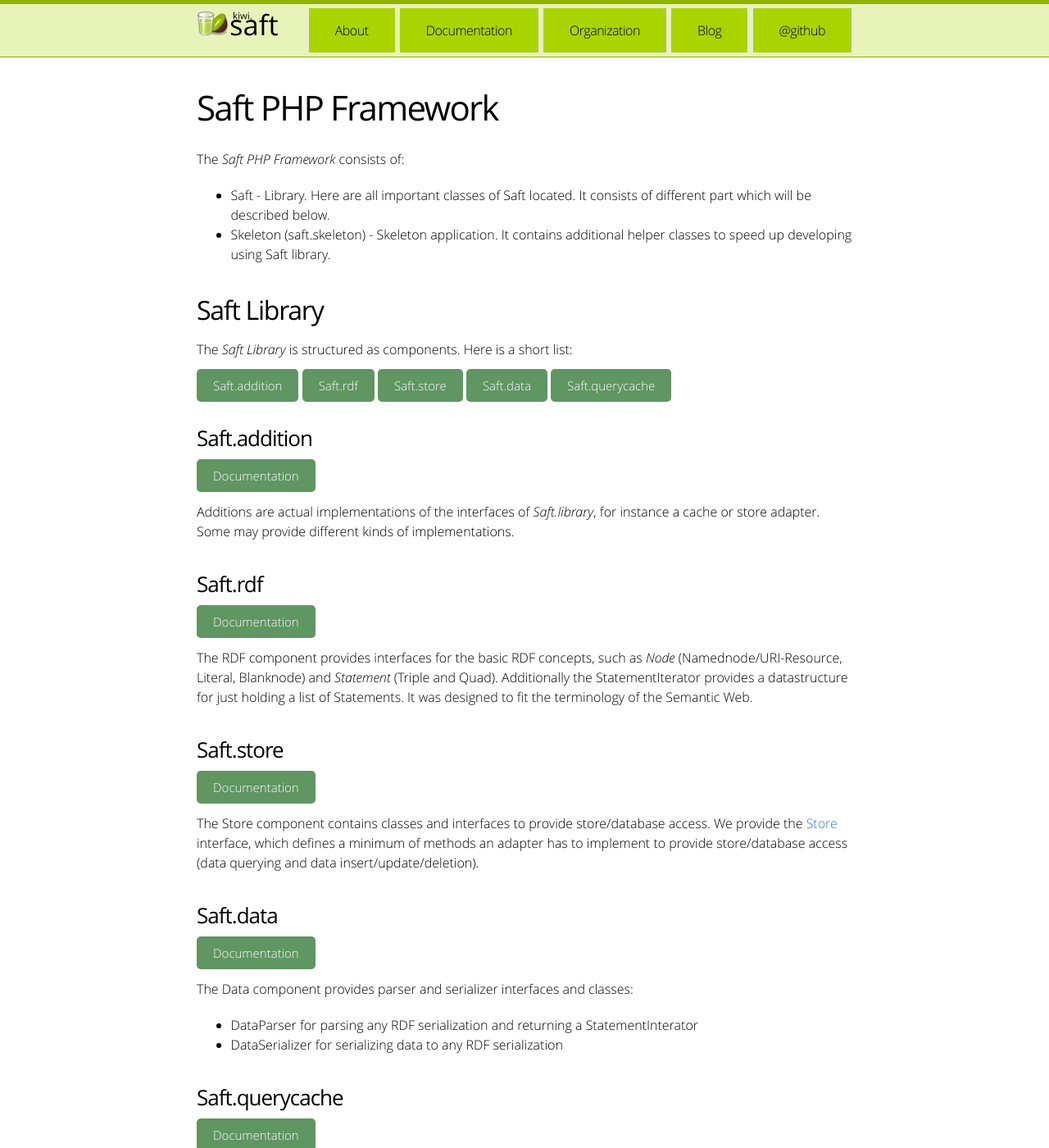
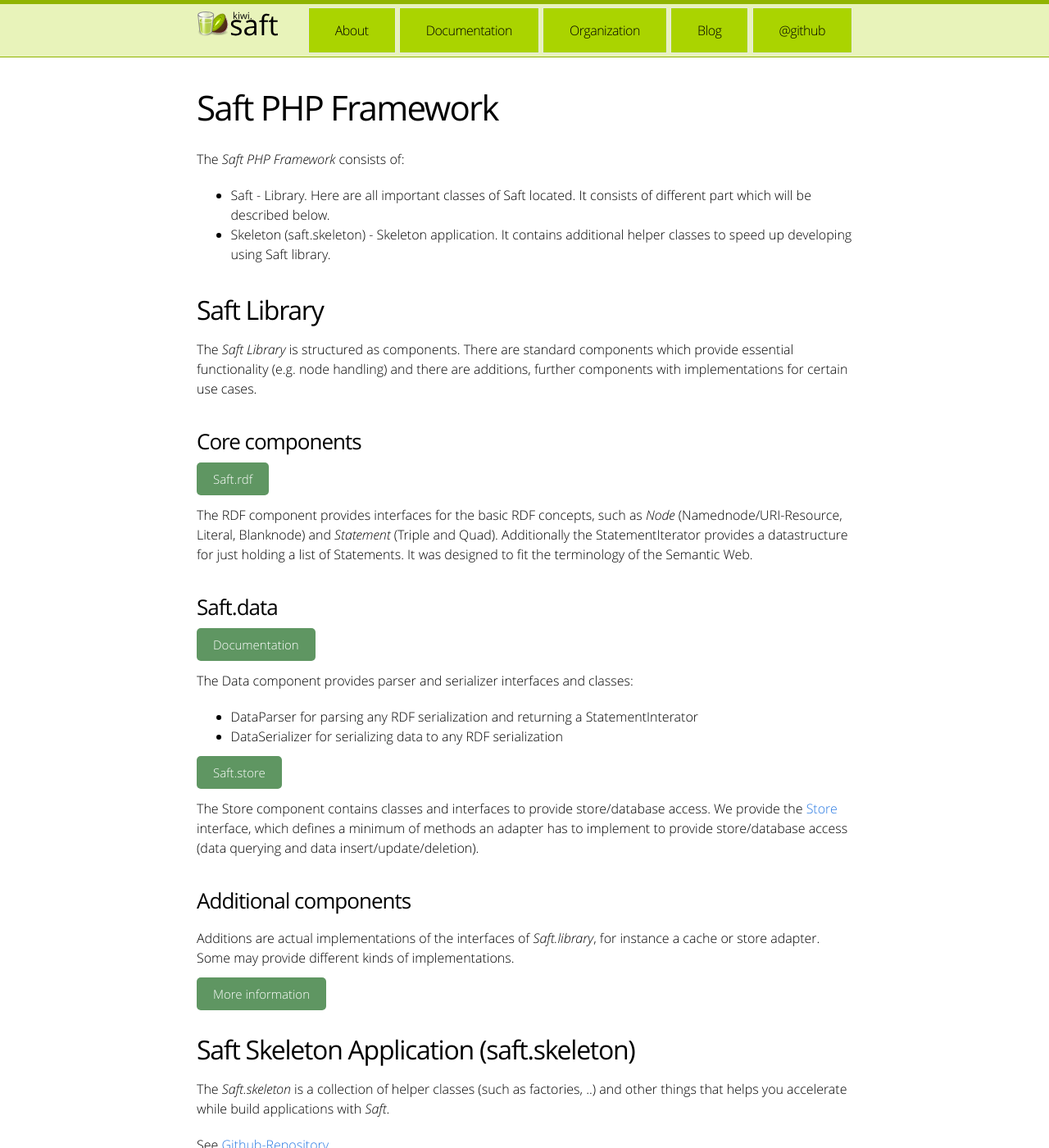
Before and after one commit to SaftIng/safting.github.io, a Jekyll site: the page built from doc/phpframework/index.md, in a window 1280 px wide and 1400 px high. Shown: the whole window at 82% size. Built offline with Jekyll 4.4.1, drawn with Linux system fonts in a browser that asks for light colours; some of the changed text lies outside the part shown.

Commit message:
Update index.md

```diff
--- a/doc/phpframework/index.md
+++ b/doc/phpframework/index.md
@@ -12,31 +12,13 @@ The _Saft PHP Framework_ consists of:
 
 ## Saft Library
 
-The *Saft Library* is structured as components. Here is a short list:
+The *Saft Library* is structured as components. There are standard components which provide essential functionality (e.g. node handling) and there are additions, further components with implementations for certain use cases.
 
-<a class="btn" href="addition">Saft.addition</a>
+### Core components
+
 <a class="btn" href="rdf">Saft.rdf</a>
-<a class="btn" href="store">Saft.store</a>
-<a class="btn" href="data">Saft.data</a>
-<a class="btn" href="querycache">Saft.querycache</a>
-
-### Saft.addition
-
-<a class="btn" href="addition">Documentation</a>
-
-Additions are actual implementations of the interfaces of _Saft.library_, for instance a cache or store adapter. Some may provide different kinds of implementations.
-
-### Saft.rdf
-
-<a class="btn" href="rdf">Documentation</a>
 
 The RDF component provides interfaces for the basic RDF concepts, such as _Node_ (Namednode/URI-Resource, Literal, Blanknode) and _Statement_ (Triple and Quad). Additionally the StatementIterator provides a datastructure for just holding a list of Statements. It was designed to fit the terminology of the Semantic Web.
-
-### Saft.store
-
-<a class="btn" href="store">Documentation</a>
-
-The Store component contains classes and interfaces to provide store/database access. We provide the [Store](https://github.com/SaftIng/Saft/blob/master/src/Saft/Store/Store.php) interface, which defines a minimum of methods an adapter has to implement to provide store/database access (data querying and data insert/update/deletion).
 
 ### Saft.data
 
@@ -47,13 +29,19 @@ The Data component provides parser and serializer interfaces and classes:
 - DataParser for parsing any RDF serialization and returning a StatementInterator
 - DataSerializer for serializing data to any RDF serialization
 
-### Saft.querycache
 
-<a class="btn" href="querycache">Documentation</a>
+<a class="btn" href="store">Saft.store</a>
 
-The QueryCache component provides a layer based on our cache infrastructure to store query results and provide them later on.
+The Store component contains classes and interfaces to provide store/database access. We provide the [Store](https://github.com/SaftIng/Saft/blob/master/src/Saft/Store/Store.php) interface, which defines a minimum of methods an adapter has to implement to provide store/database access (data querying and data insert/update/deletion).
+
+### Additional components
+
+Additions are actual implementations of the interfaces of _Saft.library_, for instance a cache or store adapter. Some may provide different kinds of implementations.
+
+<a class="btn" href="addition">More information</a>
 
 ## Saft Skeleton Application (saft.skeleton)
-> Will be contained in some post 0.1 release
 
-The _Saft.skeleton_ will be a collection of helper classes (such as factories, ..) and other things that helps you accelerate while build applications with _Saft_.
+The _Saft.skeleton_ is a collection of helper classes (such as factories, ..) and other things that helps you accelerate while build applications with _Saft_.
+
+See [Github-Repository](https://github.com/SaftIng/Saft.skeleton)
```
